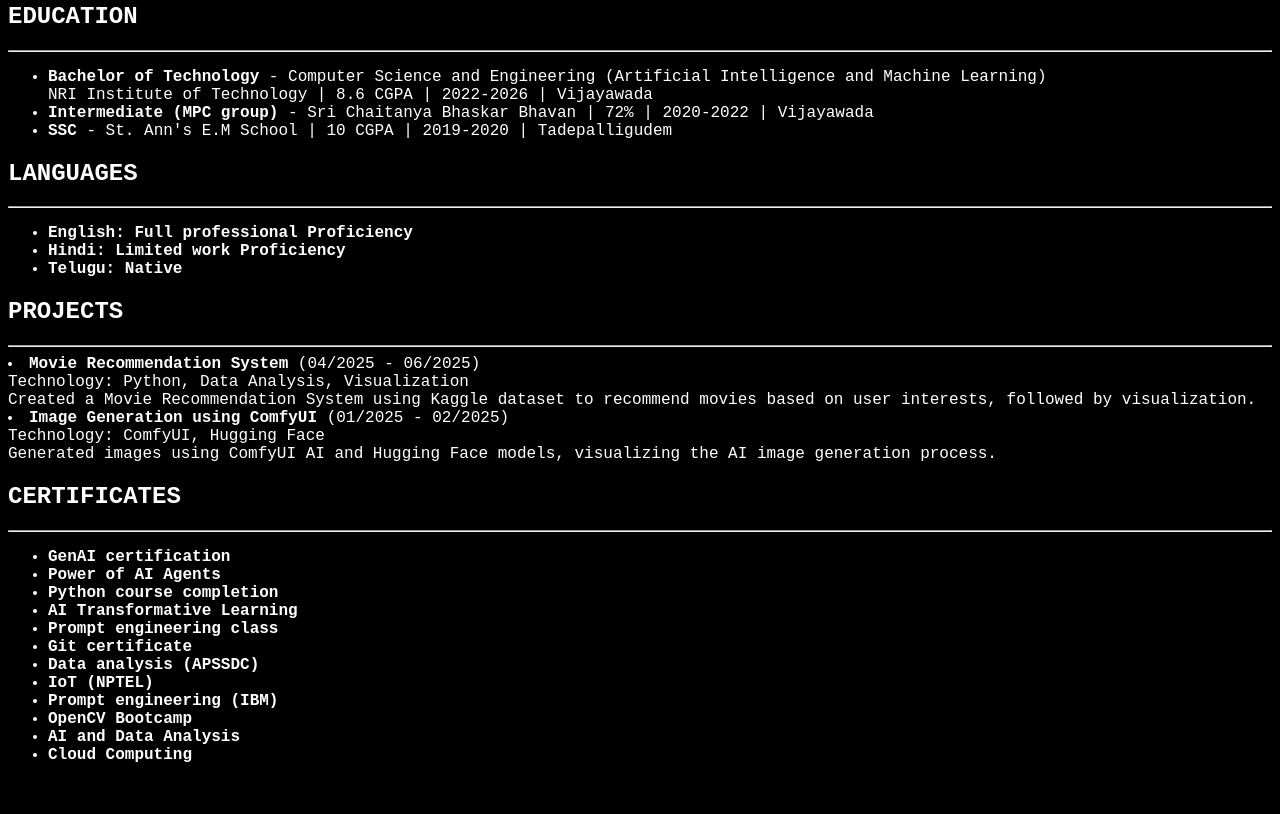
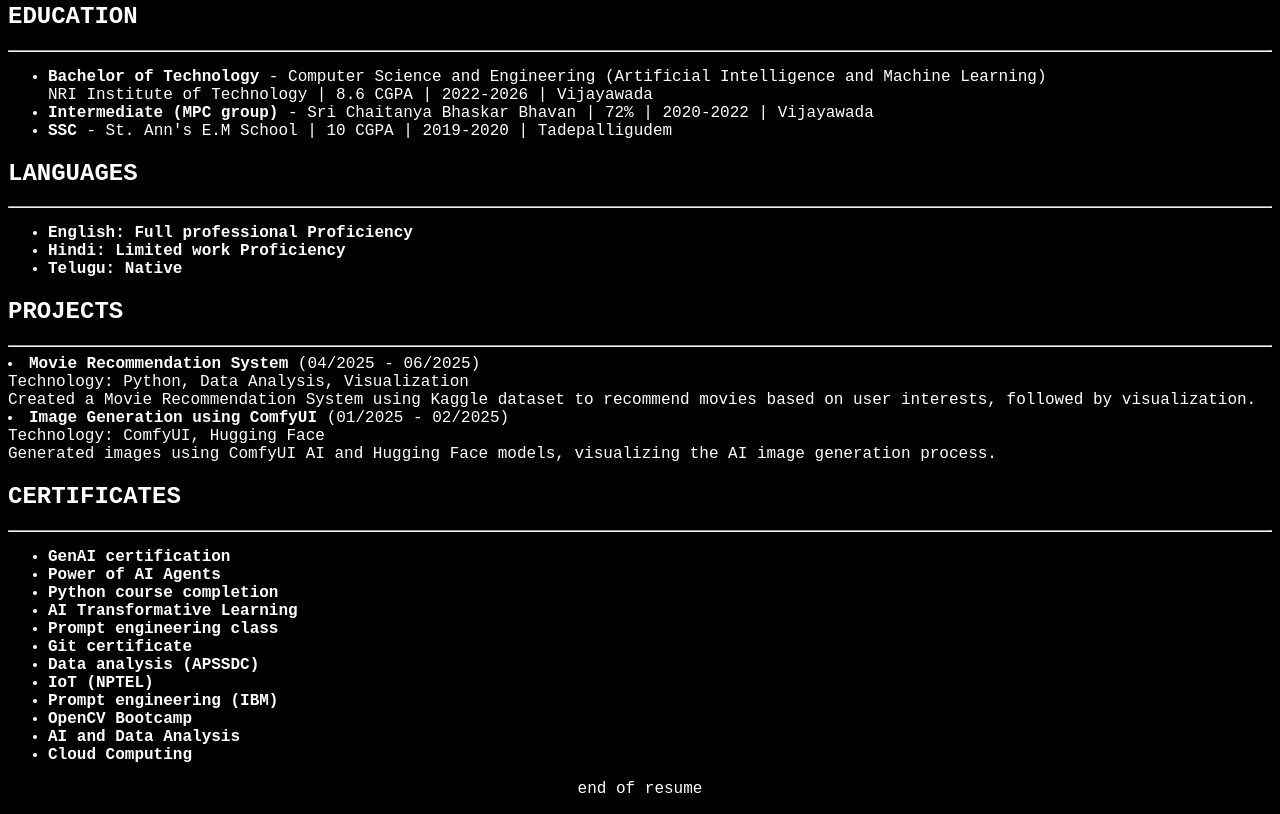
Before and after one commit to jithin7970/resume, a plain HTML site: page index.html in a window 1280 px wide. Shown: the part 727-1541 px from the top of the page. Before the commit the page ends 1507 px from the top, so only its background shows below. Drawn offline with Linux system fonts and the light colour scheme.

Commit message:
added new resume

```diff
--- a/index.html
+++ b/index.html
@@ -81,5 +81,6 @@ Experiences and optimize system performance, with a Track record of contributing
 <li>AI and Data Analysis</li>
 <li>Cloud Computing</li></strong>
 </ul>
+<center><p>end of resume</p></center>
 </body>
 </html>
```
